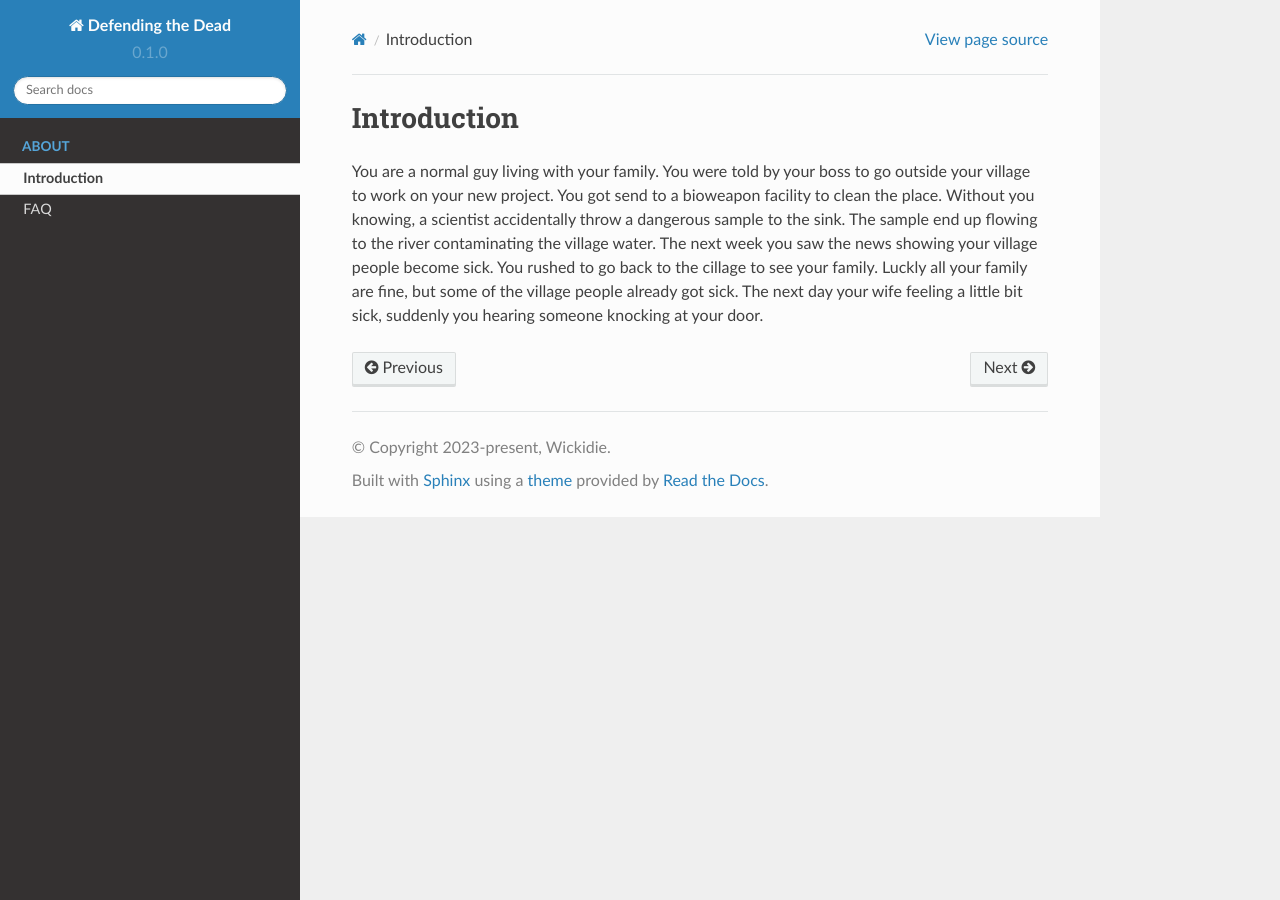
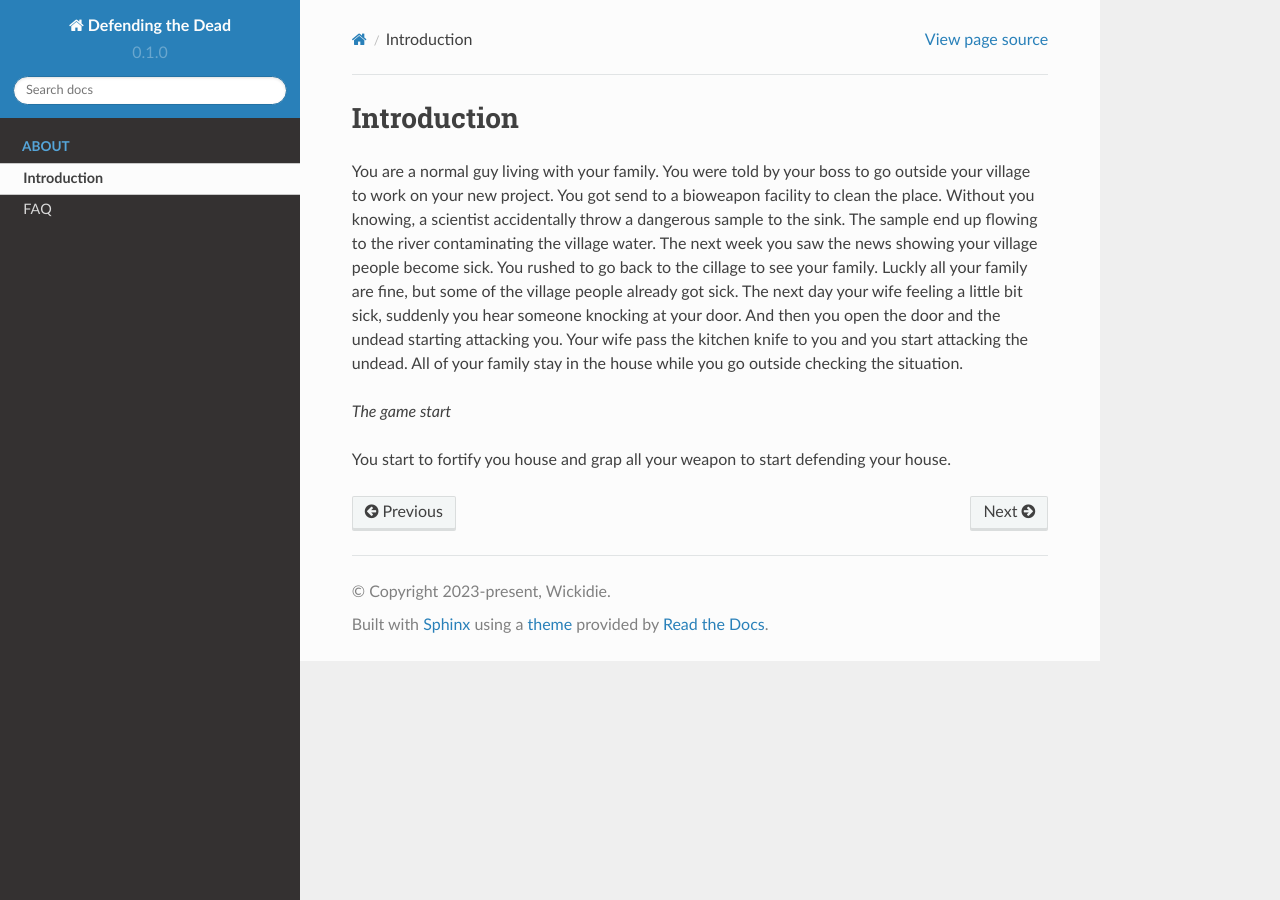
Before and after one commit to wickidie/defendingthedead-docs, a Sphinx documentation site: the page built from docs/source/about/introduction.rst, in a window 1280 px wide. Built offline with Sphinx 7.4.7 and the Read the Docs theme 2.0.0, drawn with Linux system fonts in a browser that asks for light colours.

Commit message:
Update introduction.rst

```diff
--- a/docs/source/about/introduction.rst
+++ b/docs/source/about/introduction.rst
@@ -1,4 +1,8 @@
 Introduction
 ============
 
-You are a normal guy living with your family. You were told by your boss to go outside your village to work on your new project. You got send to a bioweapon facility to clean the place. Without you knowing, a scientist accidentally throw a dangerous sample to the sink. The sample end up flowing to the river contaminating the village water. The next week you saw the news showing your village people become sick. You rushed to go back to the cillage to see your family. Luckly all your family are fine, but some of the village people already got sick. The next day your wife feeling a little bit sick, suddenly you hearing someone knocking at your door.
+You are a normal guy living with your family. You were told by your boss to go outside your village to work on your new project. You got send to a bioweapon facility to clean the place. Without you knowing, a scientist accidentally throw a dangerous sample to the sink. The sample end up flowing to the river contaminating the village water. The next week you saw the news showing your village people become sick. You rushed to go back to the cillage to see your family. Luckly all your family are fine, but some of the village people already got sick. The next day your wife feeling a little bit sick, suddenly you hear someone knocking at your door. And then you open the door and the undead starting attacking you. Your wife pass the kitchen knife to you and you start attacking the undead. All of your family stay in the house while you go outside checking the situation.
+
+*The game start*
+
+You start to fortify you house and grap all your weapon to start defending your house.
```
